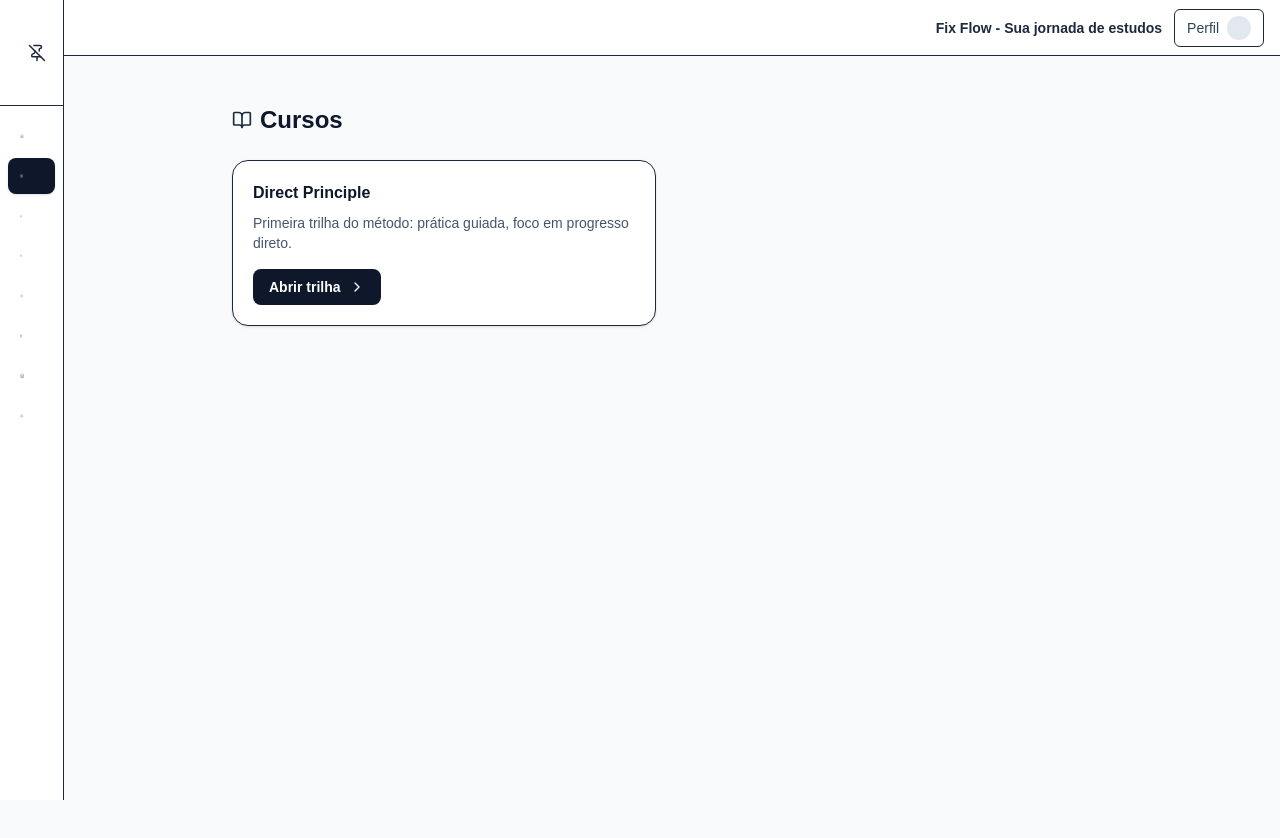
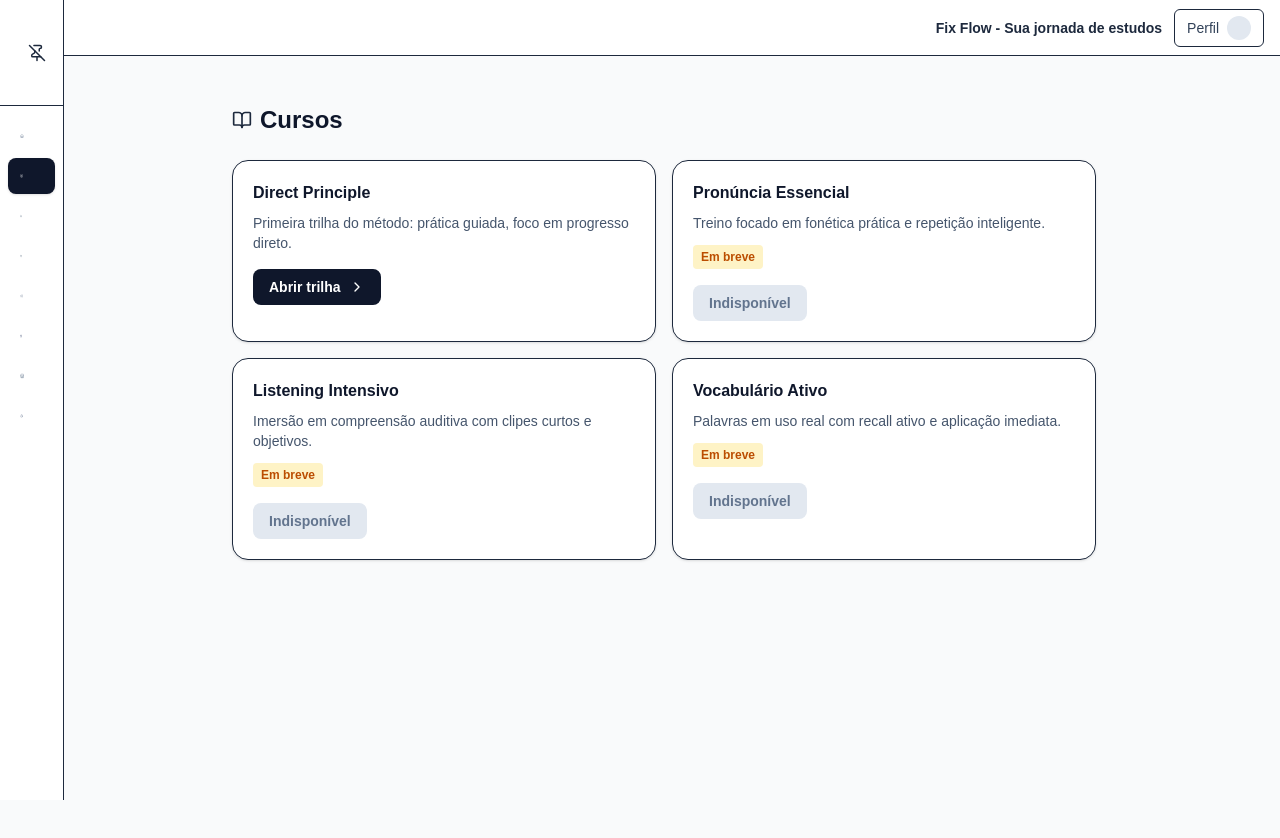
Before and after one commit to Fix-idiomas/Fix-Flow, a Next.js app: page /curso in a window 1280 px wide. Shown: the top 838 px of the page. Built offline with nearby package versions, Linux system fonts and the light colour scheme; no server answers.

Commit message:
feat(cursos): add 'Em breve' placeholders for upcoming tracks on /curso

```diff
--- a/src/app/curso/page.tsx
+++ b/src/app/curso/page.tsx
@@ -27,6 +27,60 @@ export default function CursosIndexPage() {
               </Link>
             </div>
           </article>
+
+          <article className="rounded-2xl border bg-white p-5 shadow-sm">
+            <div className="mb-2 text-slate-900 font-semibold">Pronúncia Essencial</div>
+            <p className="text-sm text-slate-600">
+              Treino focado em fonética prática e repetição inteligente.
+            </p>
+            <div className="mt-3 inline-flex items-center gap-2 text-xs font-semibold text-amber-700 bg-amber-100 px-2 py-1 rounded">
+              Em breve
+            </div>
+            <div className="mt-4">
+              <button
+                disabled
+                className="inline-flex items-center gap-2 rounded-lg bg-slate-200 px-4 py-2 text-sm font-semibold text-slate-500 cursor-not-allowed"
+              >
+                Indisponível
+              </button>
+            </div>
+          </article>
+
+          <article className="rounded-2xl border bg-white p-5 shadow-sm">
+            <div className="mb-2 text-slate-900 font-semibold">Listening Intensivo</div>
+            <p className="text-sm text-slate-600">
+              Imersão em compreensão auditiva com clipes curtos e objetivos.
+            </p>
+            <div className="mt-3 inline-flex items-center gap-2 text-xs font-semibold text-amber-700 bg-amber-100 px-2 py-1 rounded">
+              Em breve
+            </div>
+            <div className="mt-4">
+              <button
+                disabled
+                className="inline-flex items-center gap-2 rounded-lg bg-slate-200 px-4 py-2 text-sm font-semibold text-slate-500 cursor-not-allowed"
+              >
+                Indisponível
+              </button>
+            </div>
+          </article>
+
+          <article className="rounded-2xl border bg-white p-5 shadow-sm">
+            <div className="mb-2 text-slate-900 font-semibold">Vocabulário Ativo</div>
+            <p className="text-sm text-slate-600">
+              Palavras em uso real com recall ativo e aplicação imediata.
+            </p>
+            <div className="mt-3 inline-flex items-center gap-2 text-xs font-semibold text-amber-700 bg-amber-100 px-2 py-1 rounded">
+              Em breve
+            </div>
+            <div className="mt-4">
+              <button
+                disabled
+                className="inline-flex items-center gap-2 rounded-lg bg-slate-200 px-4 py-2 text-sm font-semibold text-slate-500 cursor-not-allowed"
+              >
+                Indisponível
+              </button>
+            </div>
+          </article>
         </section>
       </div>
     </main>
```
